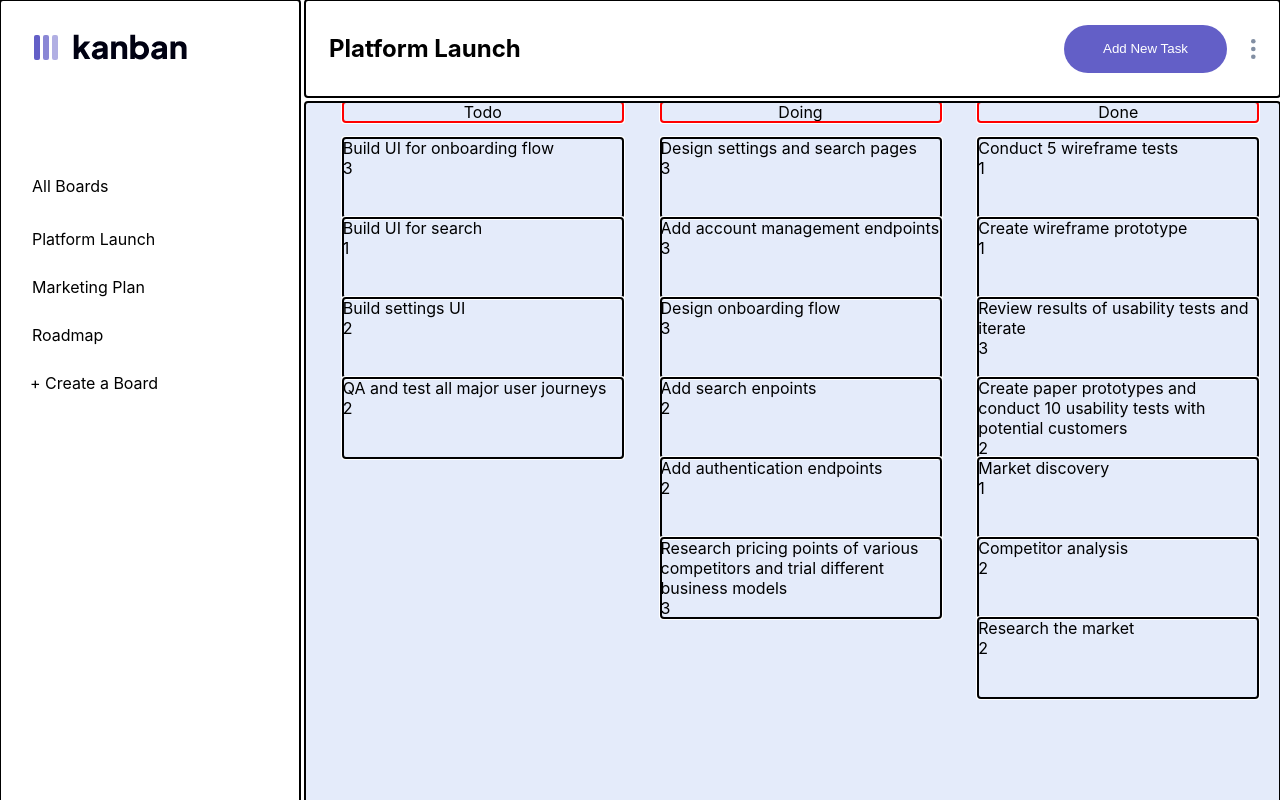
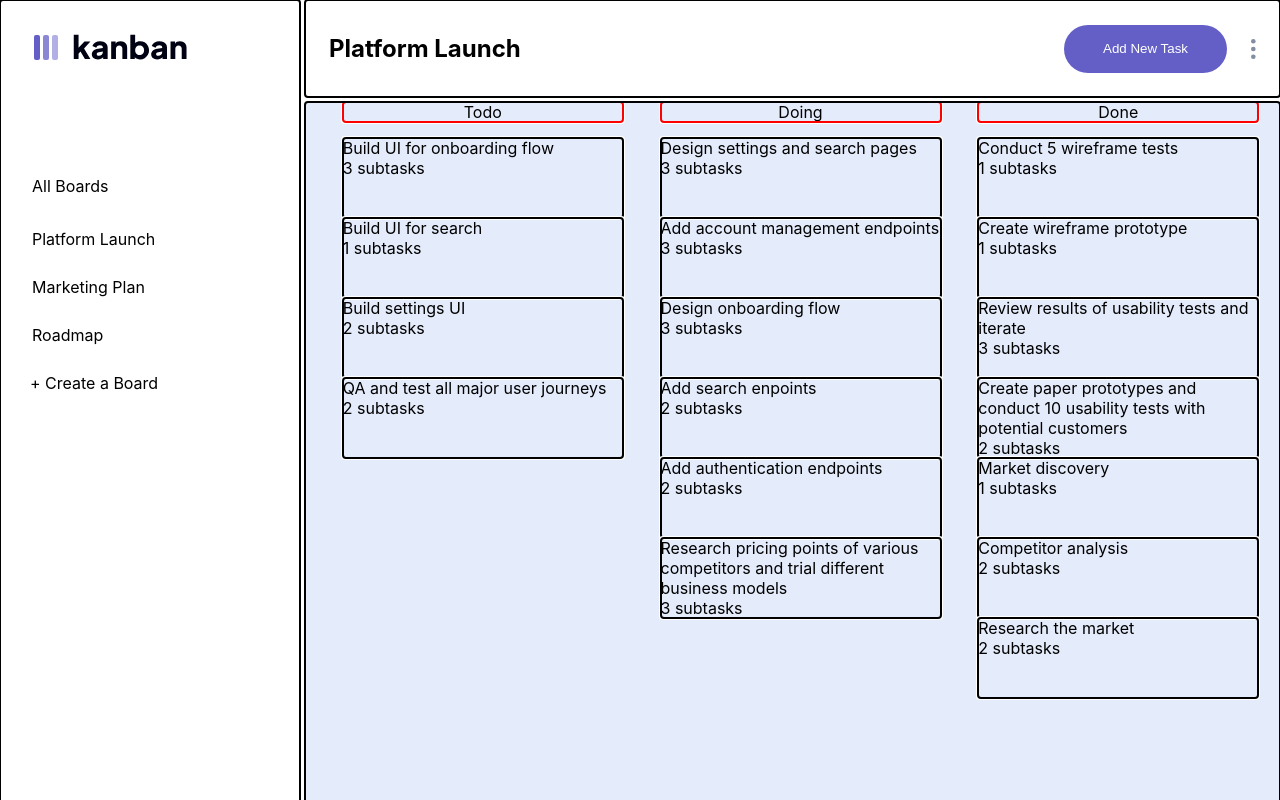
Before and after one commit to aliuwd927/kanban-task-management-web-app, a React (Create React App) app in the folder client/: page / in a window 1280 px wide. Both pictures are taken after a click on the element "Platform Launch". Shown: the top 800 px of the page. Built offline with nearby package versions, Linux system fonts and the light colour scheme.

Commit message:
added texts

```diff
--- a/client/src/components/board/TaskComponent.tsx
+++ b/client/src/components/board/TaskComponent.tsx
@@ -20,7 +20,7 @@ export default function TaskComponent() {
       return (
       <div className="task_Title">
         {element.title}
-        <div>{subTasks}</div>
+        <div>{subTasks} subtasks</div>
         </div>
       );
     });
```
